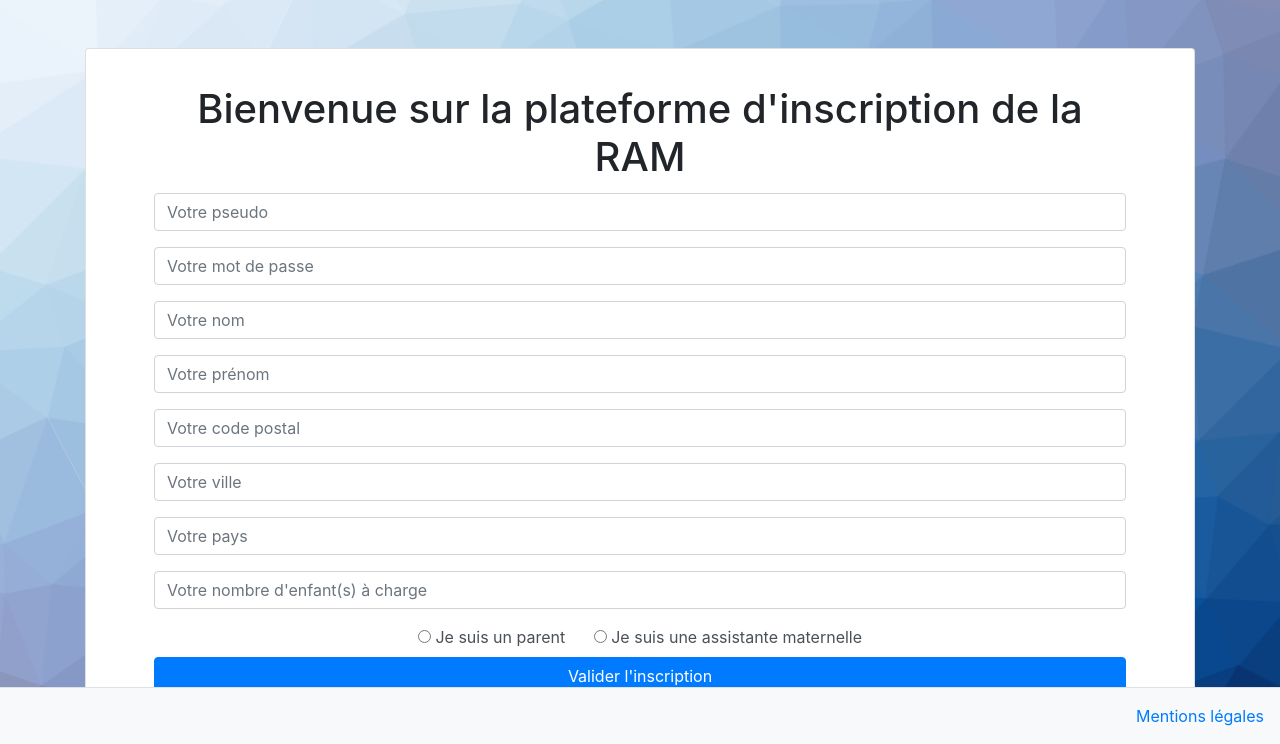
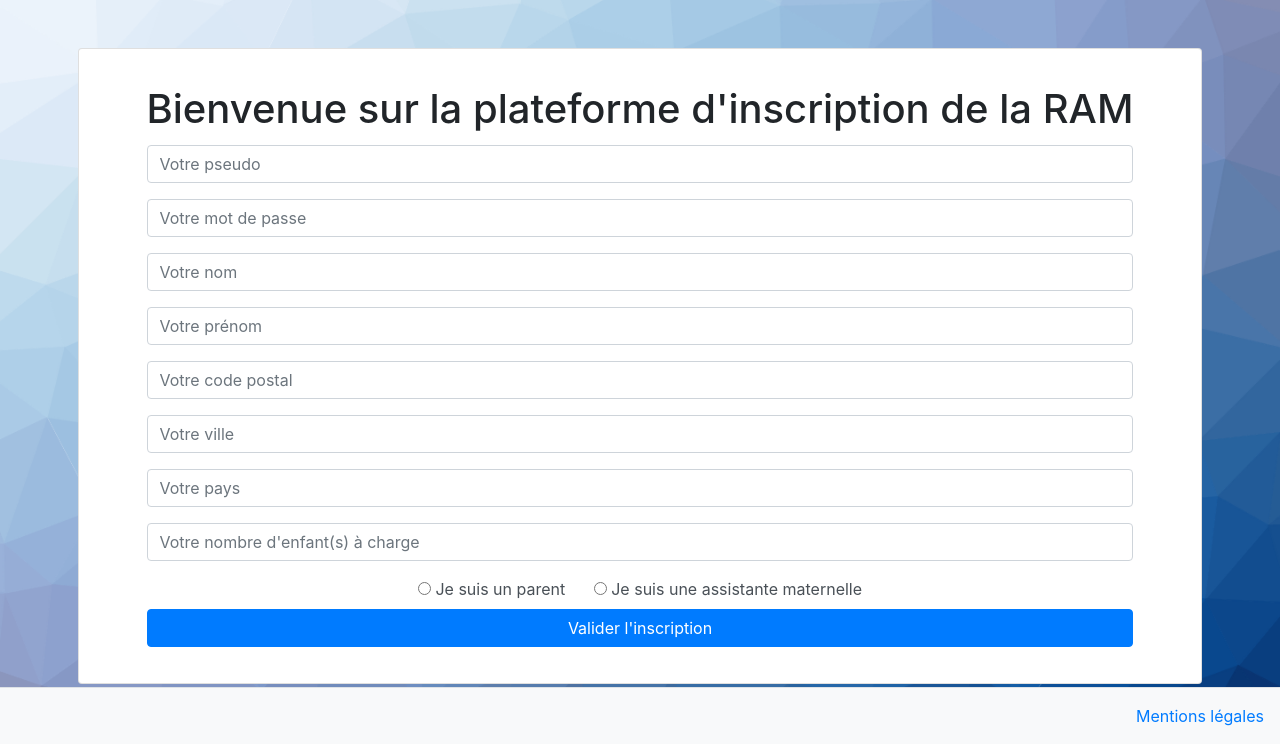
Before and after one commit to 2TSSIO-PPE-Cazin-Chevalier-Cleton-Soret/M2-Creation-Site-Web, a PHP site: page /inscription.php in a window 1280 px wide. Shown: the part 56-800 px from the top of the page. Run offline with PHP 8.4, Linux system fonts and the light colour scheme; a stand-in replaces the project's code that opens the database connection; some libraries are stand-ins or nearby versions.

Commit message:
Changement vers Bootstrap

```diff
--- a/view/view-index.php
+++ b/view/view-index.php
@@ -1,4 +1,5 @@
 <div class="container">
+    <div class="row">
         <div class="card mt-5 text-center">
             <div class="card-body">
                 <h1 class="card-title">Bienvenue sur la page d'accueil</h1>
@@ -17,3 +18,4 @@
                 </div>
             </div>
         </div>
+    </div>
--- a/view/view-inscription.php
+++ b/view/view-inscription.php
@@ -1,6 +1,7 @@
 <?php $form = new Form(); ?>
 <div class="container">
-    <div class="card mt-5 px-5 py-3 text-center">
+    <div class="row">
+        <div class="card mt-5 px-5 py-3 text-center d-flex mx-auto align-self-center">
             <div class="card-body">
                 <h1 class="card-title">Bienvenue sur la plateforme d'inscription de la RAM</h1>
                 <div class="card-text mx-auto">
@@ -81,3 +82,4 @@
             </div>
         </div>
     </div>
+</div>
```
Lines whose indentation alone changed are shown as unchanged.
